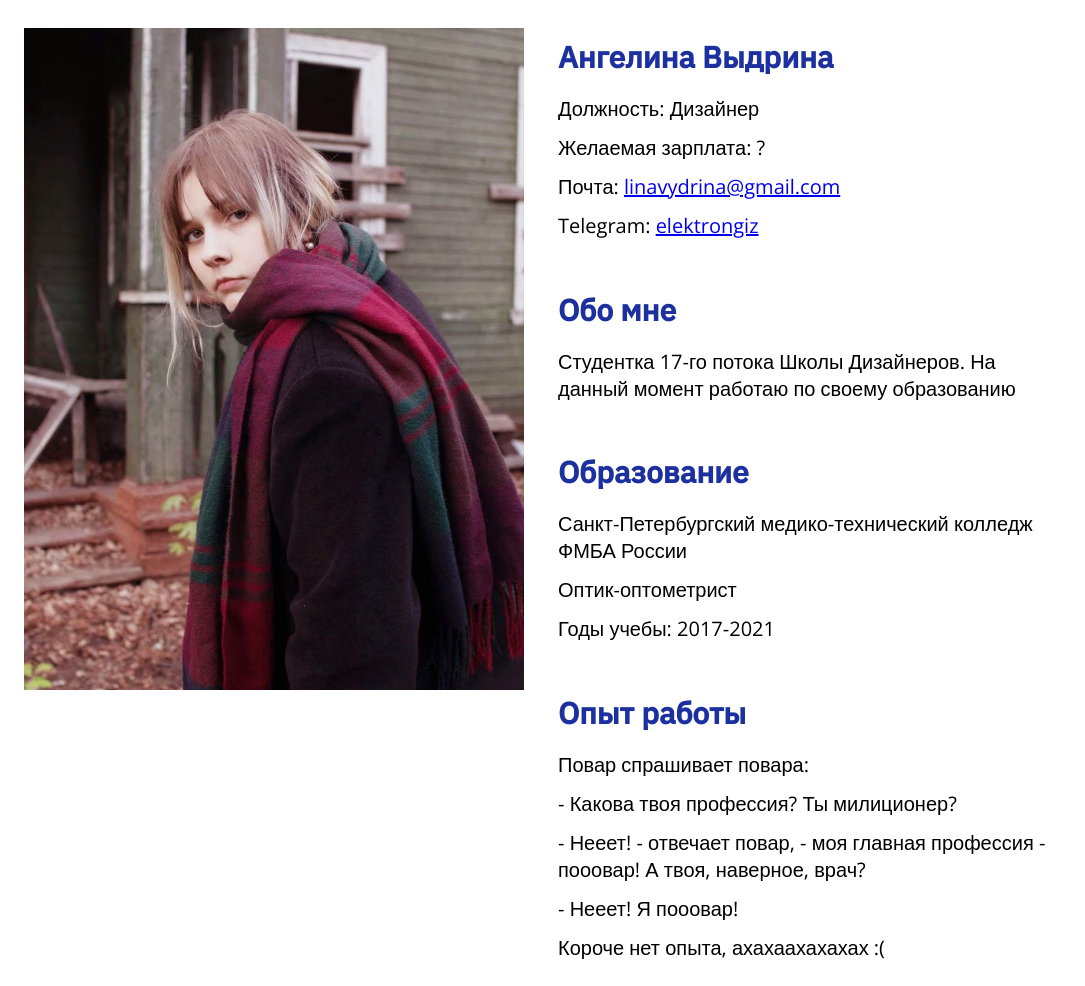
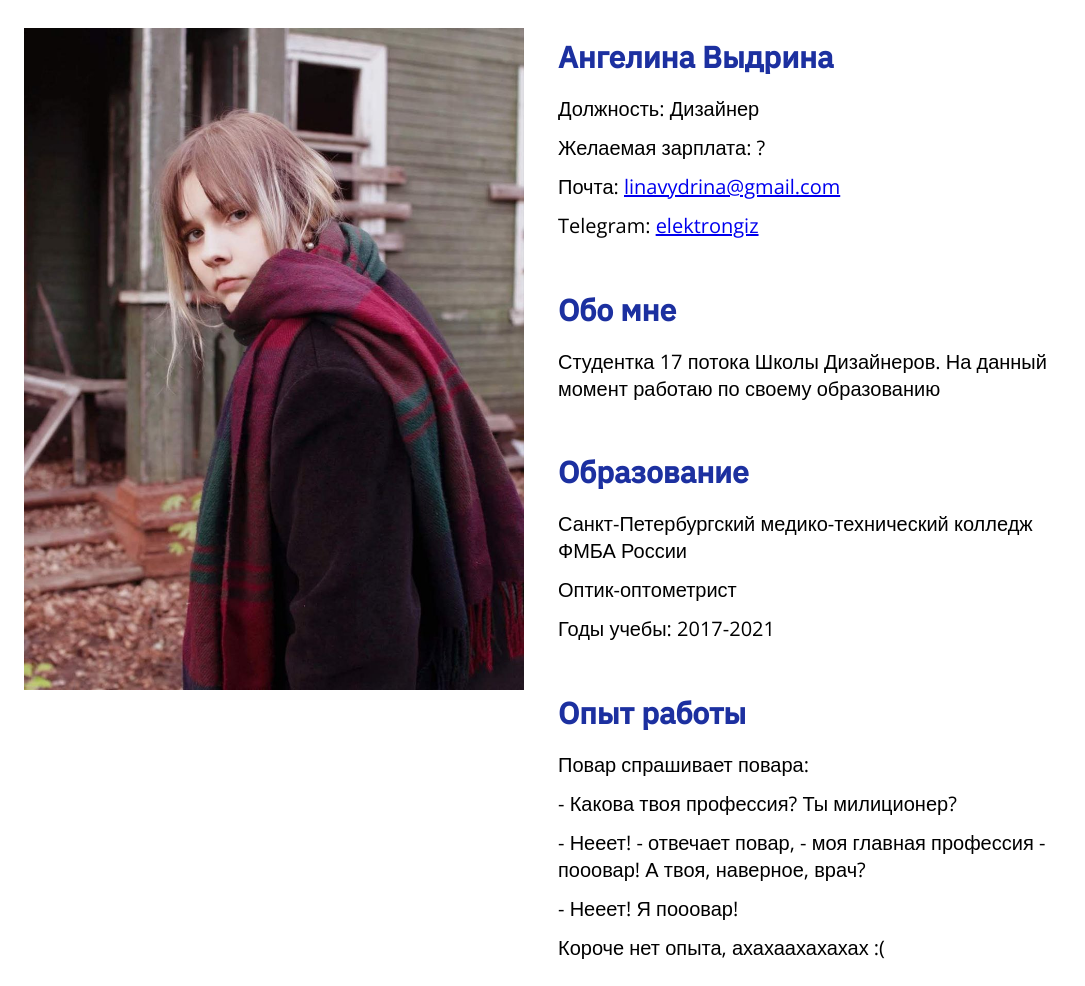
Before and after one commit to elektrongiz/CV, a plain HTML site: page index.html in a window 1280 px wide. Shown: the whole page, without its empty margins (0-1085 px from the left). Drawn offline with nearby package versions, Linux system fonts and the light colour scheme.

Commit message:
Ипсравила опечатку

```diff
--- a/index.html
+++ b/index.html
@@ -24,7 +24,7 @@
     <section>
         <div class="about_me">
         <h2>Обо мне</h2>
-        <p>Студентка 17-го потока Школы Дизайнеров. На данный момент работаю по своему образованию</p>
+        <p>Студентка 17 потока Школы Дизайнеров. На данный момент работаю по своему образованию</p>
     </div>
     </section>
     <section>
```
